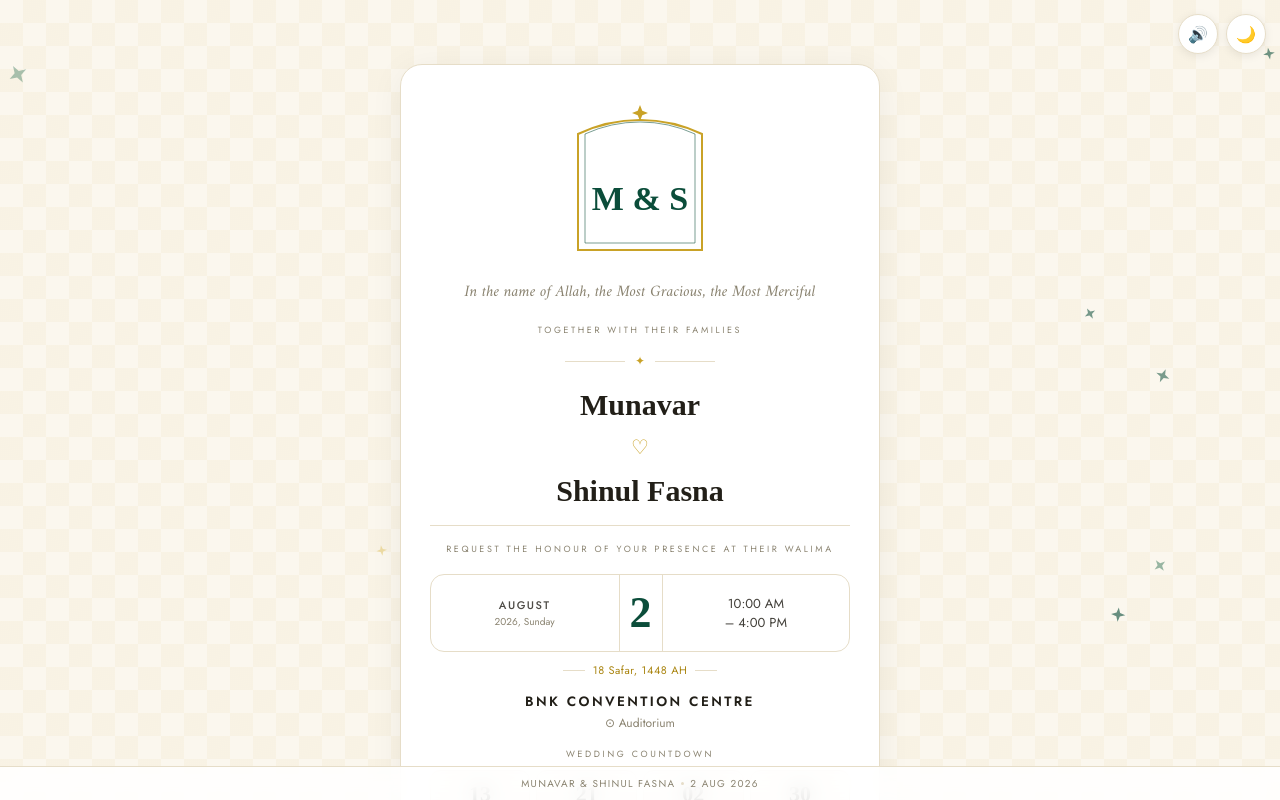
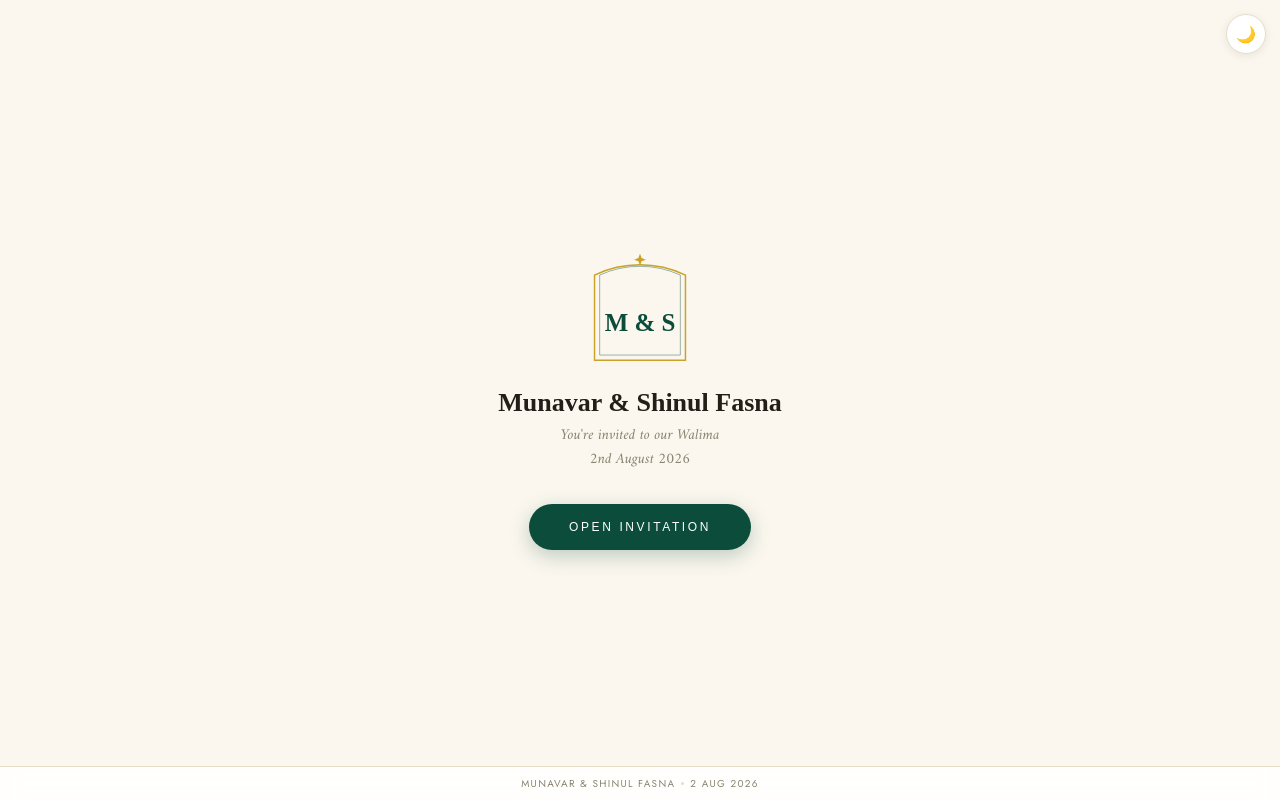
Before and after one commit to NIGHTWALKEROFC/MunavarWedsShinulFasna.github.io, a plain HTML site: page index.html in a window 1280 px wide. Drawn offline with Linux system fonts and the light colour scheme; a web font is replaced by a local one.

Commit message:
Add invitation gate section and remove music toggle
Added a gate section with invitation details and an open button. Removed music toggle functionality.

```diff
--- a/index.html
+++ b/index.html
@@ -48,6 +48,17 @@
   .fab-controls{position:fixed;top:14px;right:14px;z-index:100;display:flex;gap:8px;}
   .fab-btn{width:40px;height:40px;border-radius:50%;border:1px solid var(--border);background:var(--card-bg);cursor:pointer;display:flex;align-items:center;justify-content:center;font-size:16px;color:var(--text);box-shadow:0 2px 10px rgba(0,0,0,.08);transition:transform .15s;}
   .fab-btn:hover{transform:scale(1.08);}
+
+  /* Gate (Open Invitation) */
+  #screen-gate{flex-direction:column;align-items:center;justify-content:center;background:var(--cream);padding:2rem 1rem;}
+  .gate-card{text-align:center;max-width:340px;}
+  .gate-arch{width:110px;height:125px;margin:0 auto .8rem;}
+  .gate-arch svg{width:100%;height:100%;overflow:visible;}
+  .gate-title{font-family:var(--font-display);font-weight:700;font-size:26px;margin-bottom:6px;}
+  .gate-sub{font-family:var(--font-script);font-style:italic;font-size:15px;color:var(--muted);margin-bottom:2rem;line-height:1.6;}
+  .open-btn{background:var(--accent);color:#fff;border:none;border-radius:50px;padding:16px 40px;font-size:12px;font-weight:500;letter-spacing:2.6px;text-transform:uppercase;cursor:pointer;box-shadow:0 6px 20px rgba(11,77,58,.25);}
+  .open-btn:hover{background:var(--accent-dark);}
+  .open-btn:active{transform:scale(.97);}
 
   /* Loader */
   #screen-loader{flex-direction:column;align-items:center;justify-content:center;background:var(--cream);}
@@ -177,8 +188,24 @@
 <canvas id="confettiCanvas"></canvas>
 
 <div class="fab-controls">
-  <button class="fab-btn" onclick="toggleMusic()" title="Toggle music" id="fab-music">🔈</button>
   <button class="fab-btn" onclick="toggleDarkMode()" title="Toggle dark mode" id="fab-dark">🌙</button>
+</div>
+
+<!-- GATE -->
+<div class="screen active" id="screen-gate">
+  <div class="gate-card">
+    <div class="gate-arch">
+      <svg viewBox="0 0 150 170" xmlns="http://www.w3.org/2000/svg">
+        <path d="M13 34 A144.3 144.3 0 0 1 137 34 L137 150 L13 150 Z" fill="none" stroke="var(--gold)" stroke-width="2"/>
+        <path d="M20 34 A132 132 0 0 1 130 34 L130 143 L20 143 Z" fill="none" stroke="var(--accent)" stroke-width="1" opacity="0.55"/>
+        <path d="M75 5 L77.26 10.74 L83 13 L77.26 15.26 L75 21 L72.74 15.26 L67 13 L72.74 10.74 Z" fill="var(--gold)"/>
+        <text x="75" y="98" text-anchor="middle" dominant-baseline="central" font-family="var(--font-display)" font-weight="700" font-size="34" fill="var(--accent)">M &amp; S</text>
+      </svg>
+    </div>
+    <p class="gate-title">Munavar &amp; Shinul Fasna</p>
+    <p class="gate-sub">You're invited to our Walima<br>2nd August 2026</p>
+    <button class="open-btn" onclick="openInvitation()">Open Invitation</button>
+  </div>
 </div>
 
 <!-- LOADER -->
@@ -344,11 +371,12 @@
   <span>Munavar &amp; Shinul Fasna</span><span class="footer-dot"></span><span>2 Aug 2026</span>
 </footer>
 
+<!-- Firebase (compat SDK — works with plain <script> tags, no build step needed) -->
 <script src="https://www.gstatic.com/firebasejs/10.13.0/firebase-app-compat.js"></script>
 <script src="https://www.gstatic.com/firebasejs/10.13.0/firebase-firestore-compat.js"></script>
 
 <script>
-  const firebaseConfig = {
+const firebaseConfig = {
   apiKey: "AIzaSyDY60mSv942_wKzCNrDgNR9z6A0lT1fPJM",
   authDomain: "munavar-shinul-wedding.firebaseapp.com",
   projectId: "munavar-shinul-wedding",
@@ -427,40 +455,15 @@
   populateInvite();
   setInterval(updateCountdown,1000);
   updateCountdown();
-  showScreen('screen-loader');
-  setTimeout(function(){showScreen('screen-invite');},2200);
 
   var bgMusic = document.getElementById('bg-music');
-  var musicPlaying = false;
-  function setMusicIcon(){
-    var btn = document.getElementById('fab-music');
-    if(btn) btn.textContent = musicPlaying ? '🔊' : '🔈';
-  }
-  function toggleMusic(){
-    if(musicPlaying){
-      bgMusic.pause();
-      musicPlaying = false;
-      setMusicIcon();
-    } else {
-      var p = bgMusic.play();
-      if(p !== undefined){
-        p.then(function(){ musicPlaying = true; setMusicIcon(); })
-         .catch(function(err){ console.warn('Music play blocked:', err); });
-      } else { musicPlaying = true; setMusicIcon(); }
-    }
+  function openInvitation(){
+    var p = bgMusic.play();
+    if(p !== undefined){ p.catch(function(err){ console.warn('Music could not start:', err); }); }
+    showScreen('screen-loader');
+    setTimeout(function(){showScreen('screen-invite');},2200);
   }
 
-  function startMusicOnFirstScroll(){
-    if(musicPlaying) return;
-    var p = bgMusic.play();
-    if(p !== undefined){
-      p.then(function(){ musicPlaying = true; setMusicIcon(); })
-       .catch(function(err){ console.warn('Autoplay on scroll blocked, tap the music button instead:', err); });
-    } else { musicPlaying = true; setMusicIcon(); }
-  }
-  window.addEventListener('scroll', startMusicOnFirstScroll, { once: true, passive: true });
-  window.addEventListener('touchmove', startMusicOnFirstScroll, { once: true, passive: true });
-  window.addEventListener('wheel', startMusicOnFirstScroll, { once: true, passive: true });
 
   function handleYes(){
     launchFullPagePopper();
```
